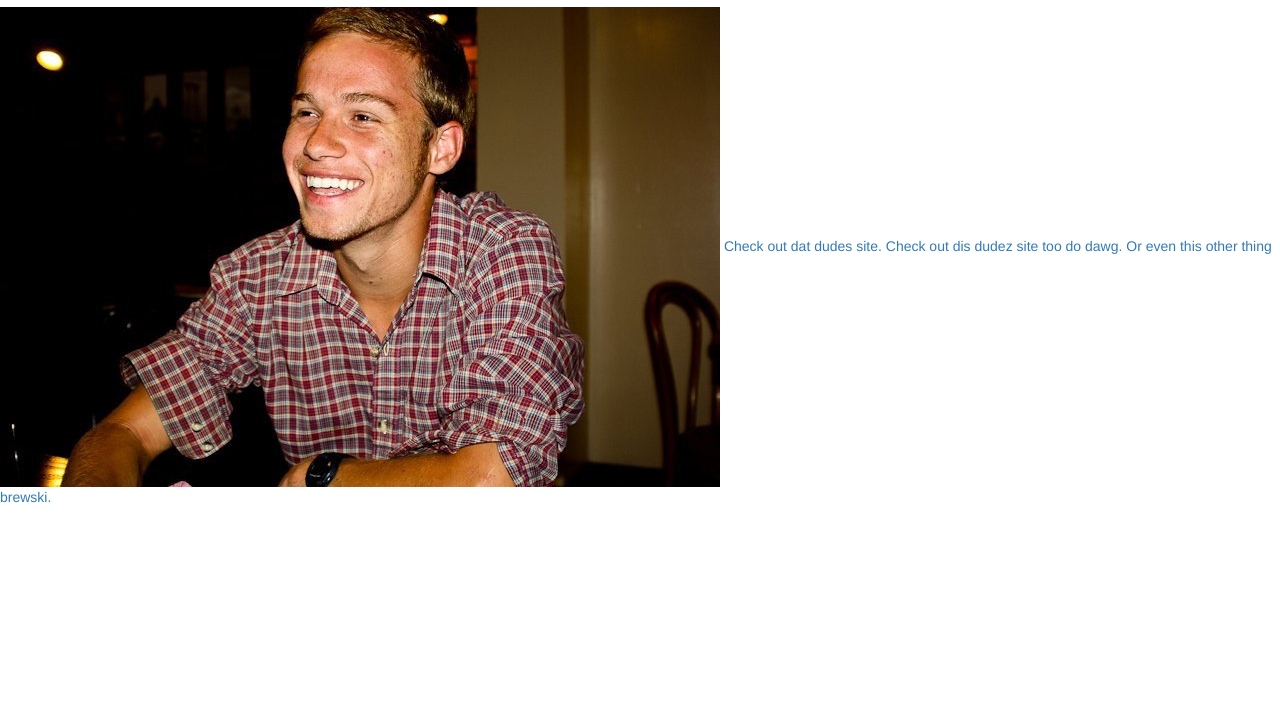
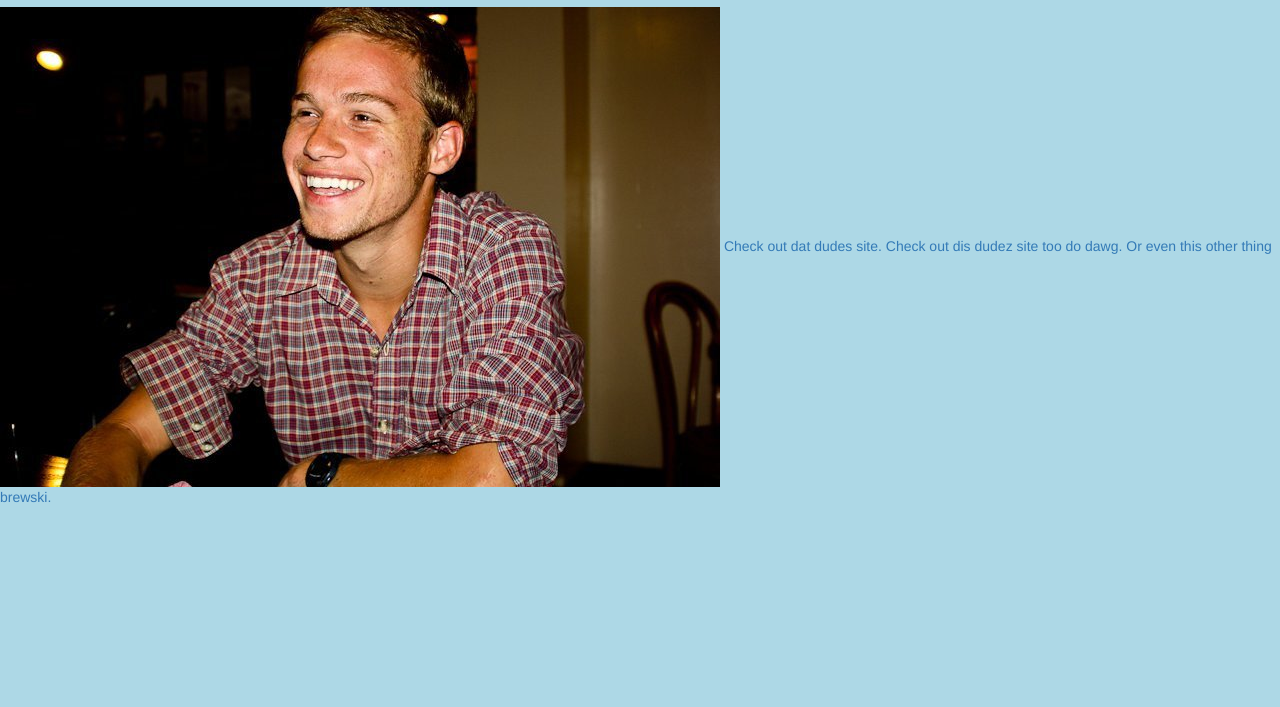
Before and after one commit to tobysilverman/toby-coding-play, a plain HTML site: page index.html in a window 1280 px wide. Shown: the part 93-800 px from the top of the page. Drawn offline with nearby package versions, Linux system fonts and the light colour scheme.

Commit message:
added CSS

```diff
--- a/index.html
+++ b/index.html
@@ -8,6 +8,8 @@
     <link rel="stylesheet" href="https://maxcdn.bootstrapcdn.com/bootstrap/3.3.7/css/bootstrap-theme.min.css" integrity="sha384-rHyoN1iRsVXV4nD0JutlnGaslCJuC7uwjduW9SVrLvRYooPp2bWYgmgJQIXwl/Sp" crossorigin="anonymous">
     <!-- Latest compiled and minified JavaScript -->
     <script src="https://maxcdn.bootstrapcdn.com/bootstrap/3.3.7/js/bootstrap.min.js" integrity="sha384-Tc5IQib027qvyjSMfHjOMaLkfuWVxZxUPnCJA7l2mCWNIpG9mGCD8wGNIcPD7Txa" crossorigin="anonymous"></script>
+    <!-- Adding CSS -->
+    <link rel="stylesheet" href="styles.css">
   </head>
   <body>
 
--- /dev/null
+++ b/styles.css
@@ -0,0 +1,3 @@
+body {
+    background-color: lightblue;
+}
```
